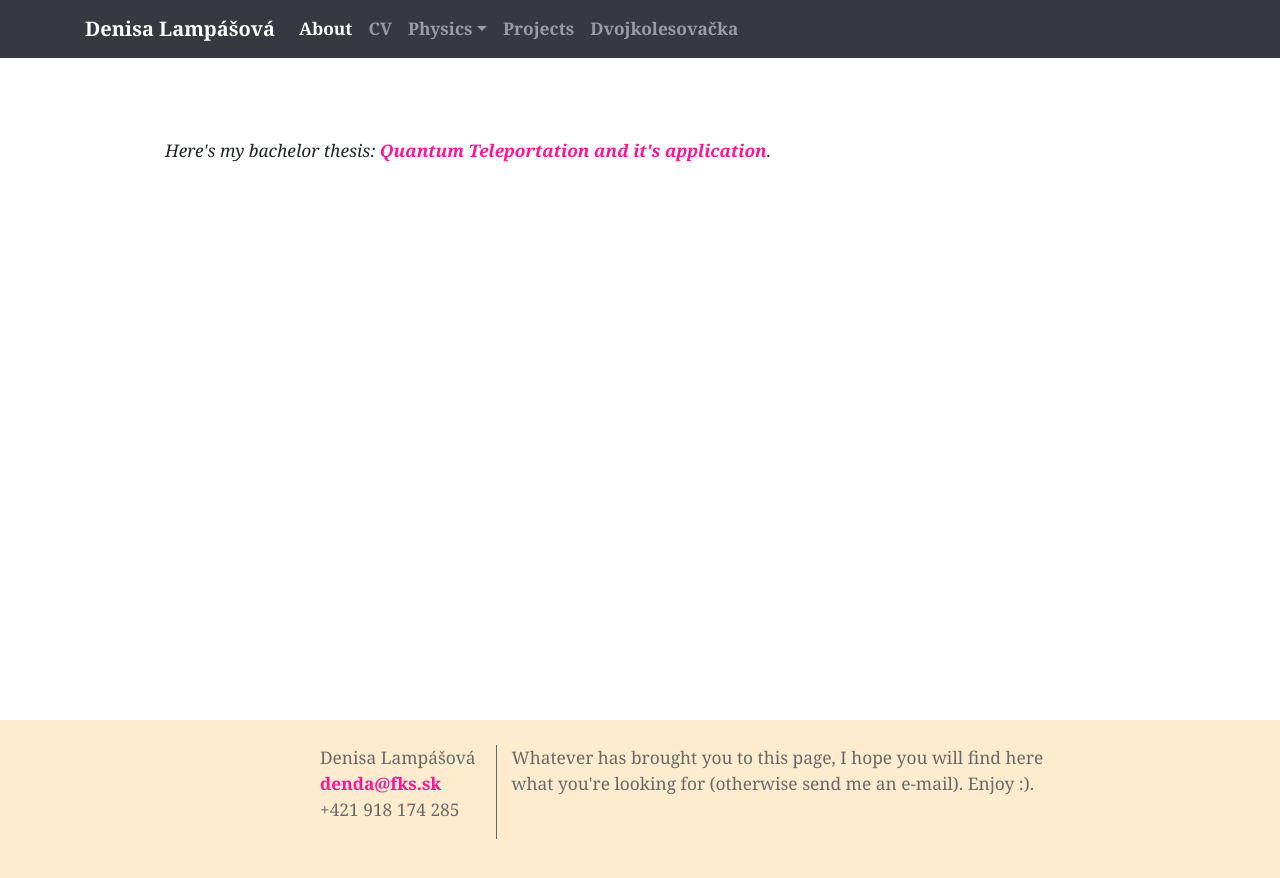
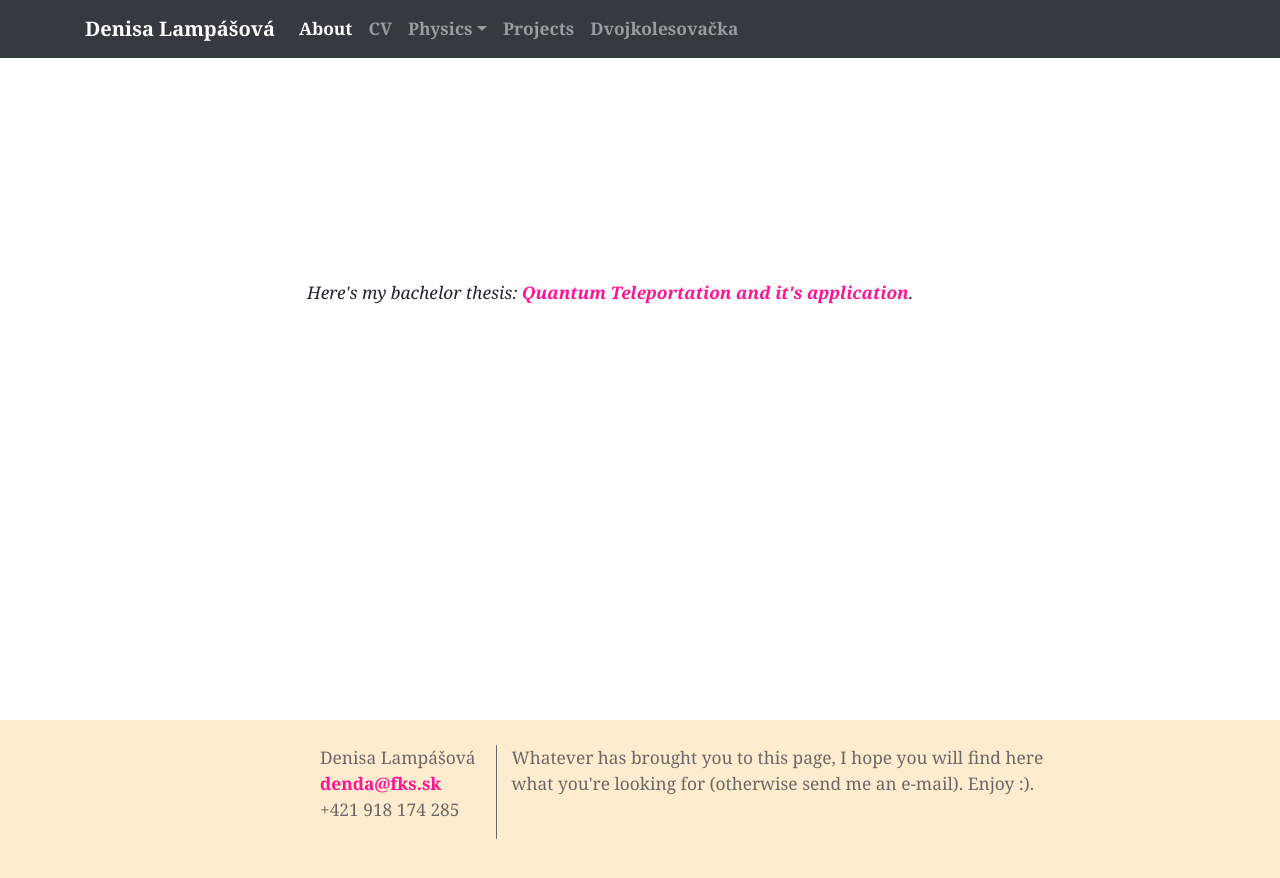
Before and after one commit to dendaxD/dendaxD.github.io, a Jekyll site: the page built from thesis.md, in a window 1280 px wide. Shown: the top 878 px of the page. Built offline with Jekyll 4.4.1, drawn with Linux system fonts in a browser that asks for light colours; nearby versions of some CDN libraries.

Commit message:
snad to uz ako tak funguje :)

```diff
--- a/_sass/_layout.scss
+++ b/_sass/_layout.scss
@@ -1,27 +1,54 @@
-@media (min-width: 940px) {
+@media (min-width: 780px) {
+    img {
+      margin: 20px;
+      width: 70%;
+    }
     footer{
       padding: 25px;
     }
     body {
       padding-bottom: 80px;
     }
+    .vertical-line{
+  border-right: 0.1px solid;
+  margin-bottom: 0px;
+  padding-left: 20px;
+  padding-right: 20px;
+}
   }
 
-@media (min-width: 480px) and (max-width: 940px) {
+@media (min-width: 540px) and (max-width: 780px) {
+img {
+  margin: 20px;
+  width: 50%
+}
   footer{
     padding: 18px;
   }
     body {
-      padding-bottom: 180px;
+      padding-bottom: 90px;
     }
   }
 
-@media (max-width: 480px) {
+@media (max-width: 540px) {
+.resize{
+  h2 {
+  font-width: bold;
+  font-size:1.5em;
+  }
+  font-size:1em;
+}
+.vertical-line{
+}
+  img {
+    margin: 20px;
+    width: 40%;
+  }
   footer{
     padding: 5px;
   }
     body {
-      padding-bottom: 225px;
+      padding-bottom: 120px;
     }
   }
 
@@ -93,21 +120,10 @@ footer {
   footer ul {
     list-style-type: none; }
 
-.vertical-line{
-  border-right: 0.1px solid;
-  margin-bottom: 0px;
-  padding-left: 20px;
-  padding-right: 20px;
-}
-
 article {
   .row {
     margin:7% 1%;
   }
-}
-
-img {
-  margin: 20px;
 }
 
 i {
--- a/dvojkolesovacka.html
+++ b/dvojkolesovacka.html
@@ -6,7 +6,7 @@ layout: default
 ---
 
 <div class="container">
-  <div class="row" style="padding: 60px; vertical-align: middle; padding-top: -10px">
+  <div class="row" style="padding: 2%; vertical-align: middle; padding-top: -10%">
 <div class="row" style="display: inline;">
   <i>
   Dvojkolesovačka je niekoľkodňová bicyklovačka určená najmä pre Trojstenákov, ale samozrejme vítaní sú aj súrodenci, potenciálny riešitelia, ...
--- a/thesis.md
+++ b/thesis.md
@@ -2,7 +2,7 @@
 layout: default
 ---
 
-<div class="container" style="padding: 80px">
+<div class="container" style="padding: 20%">
   <i>
   Here's my bachelor thesis: <a href="documents/denda_bakalarka.pdf">Quantum Teleportation and it's application</a>.
 </i>
```
Also changed, not shown: index.md (+2 -2 lines), 5 other files.
